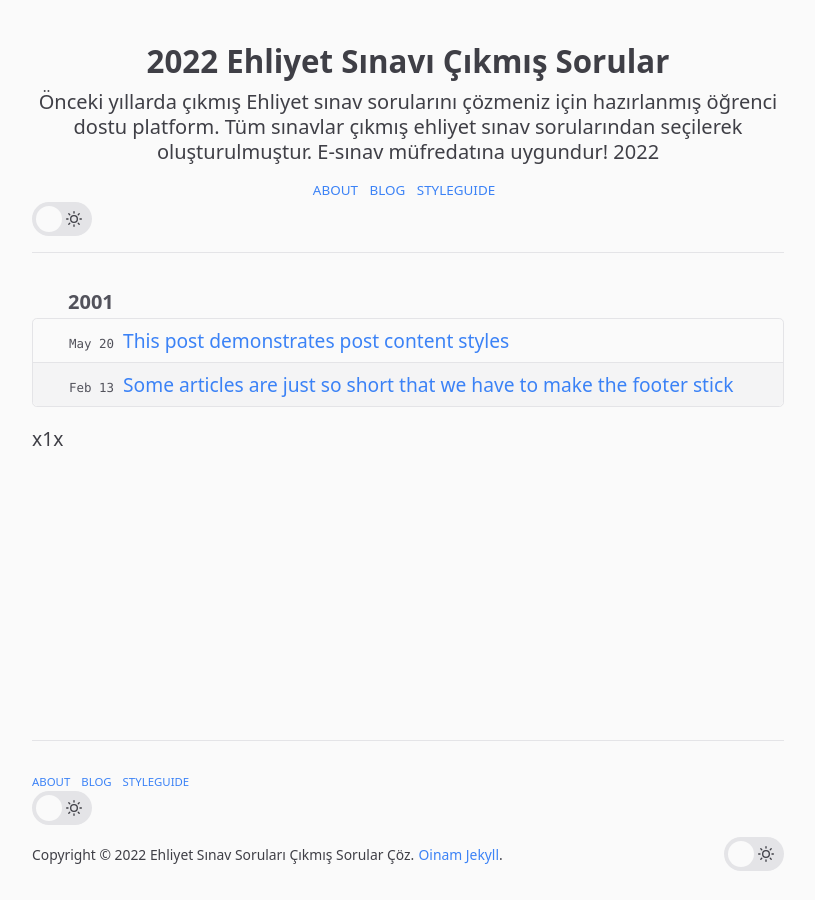
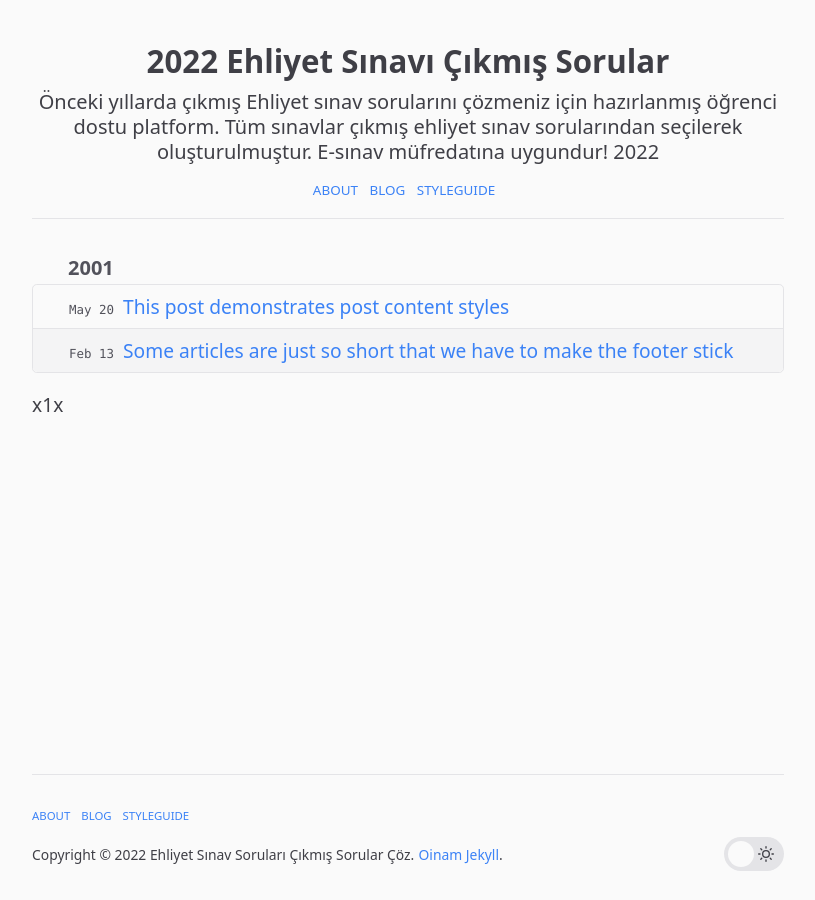
Before and after one commit to ehliyetsinav/ehliyetsinav.github.io, a Jekyll site: the page built from blog.md, in a window 1280 px wide. Shown: the whole page, without its empty margins (232-1047 px from the left). Built offline with Jekyll 4.4.1, drawn with Linux system fonts in a browser that asks for light colours.

Commit message:
Update nav.html

```diff
--- a/_includes/nav.html
+++ b/_includes/nav.html
@@ -4,9 +4,7 @@
     <a href="{{ site.baseurl | prepend: site.url }}{{ menu.url }}">{{ menu.title }}</a>
   {% endfor -%}
 
-      {% if site.layout.theme_switch != false %}
-      {% include appearance.html %}
-    {% endif %}
+
 
 </nav>
 {% endif %}
```
